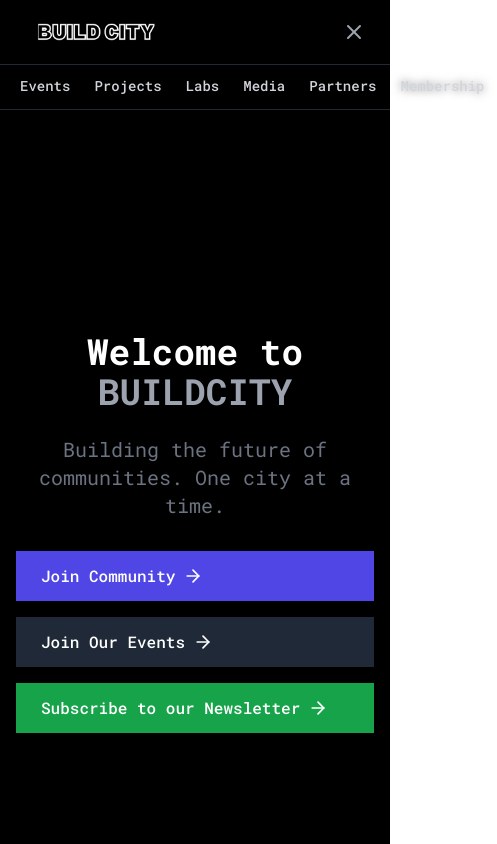
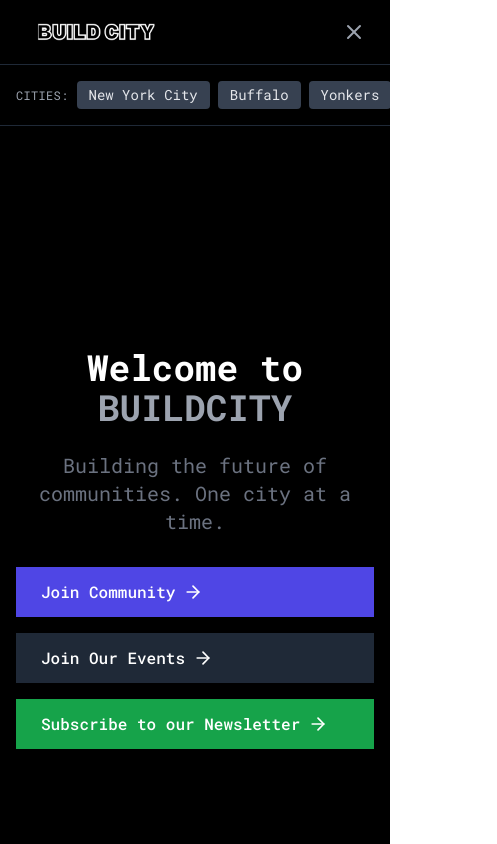
Before and after one commit to buildcity/build-city-site-frontend, a React (Vite) app: page / in a window 390 px wide. Both pictures are taken after a click on the button 354 px from the left and 32 px from the top of the page. Shown: the top 844 px of the page, 497 px wide, since content can reach past the window. Built offline with nearby package versions, Linux system fonts and the light colour scheme.

Commit message:
Add horizontal scrollable mobile navbar with improved UX

```diff
--- a/src/components/Navbar.tsx
+++ b/src/components/Navbar.tsx
@@ -18,7 +18,7 @@ const Navbar = () => {
     { path: '/labs', label: 'Labs' },
     { path: '/media', label: 'Media' },
     { path: '/partners', label: 'Partners' },
-    { path: '/membership', label: 'Membership' }, // 👈 Added
+    { path: '/membership', label: 'Membership' },
   ];
 
   return (
@@ -78,19 +78,45 @@ const Navbar = () => {
         </div>
       </div>
 
+      {/* Mobile Horizontal Scrollable Menu */}
       {isOpen && (
-        <div className="md:hidden border-t border-gray-800">
-          <div className="px-2 pt-2 pb-3 space-y-1">
+        <div className="md:hidden border-t border-gray-800 bg-black">
+          <div className="flex overflow-x-auto scrollbar-horizontal px-4 py-3 space-x-4">
+            <div className="flex items-center space-x-4 whitespace-nowrap">
+              {/* Cities section */}
+              <div className="flex items-center space-x-2">
+                <span className="text-xs text-gray-400 uppercase tracking-wide flex-shrink-0">Cities:</span>
+                {cities.map((city) => (
+                  <a
+                    key={city.name}
+                    href="#"
+                    className={`px-3 py-1 text-sm rounded ${
+                      city.active
+                        ? 'bg-gray-700 text-gray-200'
+                        : 'bg-gray-800 text-gray-400'
+                    } hover:bg-gray-600 transition-colors flex-shrink-0`}
+                    onClick={() => setIsOpen(false)}
+                  >
+                    {city.name}
+                  </a>
+                ))}
+              </div>
+
+              {/* Separator */}
+              <div className="h-6 w-px bg-gray-600 flex-shrink-0"></div>
+
+              {/* Navigation links */}
               {navLinks.map((link) => (
                 <Link
                   key={link.path}
                   to={link.path}
-                className={componentStyles.navLink}
+                  className="px-4 py-2 text-sm text-gray-300 hover:text-white hover:bg-gray-800 rounded transition-colors flex-shrink-0 whitespace-nowrap"
                   onClick={() => setIsOpen(false)}
                 >
                   {link.label}
                 </Link>
               ))}
+            </div>
           </div>
         </div>
       )}
--- a/src/index.css
+++ b/src/index.css
@@ -37,3 +37,53 @@ main {
 .text-gray-300 {
   text-shadow: 0 0 10px rgba(0, 0, 0, 0.5);
 }
+
+/* Custom scrollbar styles */
+.scrollbar-thin {
+  scrollbar-width: thin;
+  scrollbar-color: rgb(75 85 99) rgb(31 41 55);
+}
+
+.scrollbar-thin::-webkit-scrollbar {
+  width: 6px;
+  height: 6px;
+}
+
+.scrollbar-thin::-webkit-scrollbar-track {
+  background: rgb(31 41 55);
+  border-radius: 3px;
+}
+
+.scrollbar-thin::-webkit-scrollbar-thumb {
+  background: rgb(75 85 99);
+  border-radius: 3px;
+}
+
+.scrollbar-thin::-webkit-scrollbar-thumb:hover {
+  background: rgb(107 114 128);
+}
+
+/* For horizontal scrolling on mobile */
+.scrollbar-horizontal {
+  overflow-x: auto;
+  scrollbar-width: thin;
+  scrollbar-color: rgb(75 85 99) rgb(31 41 55);
+}
+
+.scrollbar-horizontal::-webkit-scrollbar {
+  height: 4px;
+}
+
+.scrollbar-horizontal::-webkit-scrollbar-track {
+  background: rgb(31 41 55);
+  border-radius: 2px;
+}
+
+.scrollbar-horizontal::-webkit-scrollbar-thumb {
+  background: rgb(75 85 99);
+  border-radius: 2px;
+}
+
+.scrollbar-horizontal::-webkit-scrollbar-thumb:hover {
+  background: rgb(107 114 128);
+}
```
Also changed, not shown: 28 other files (tests, documents, lock files or other folders). Lines whose indentation alone changed are shown as unchanged.
